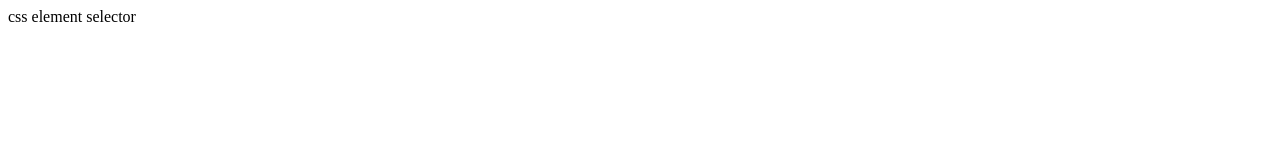
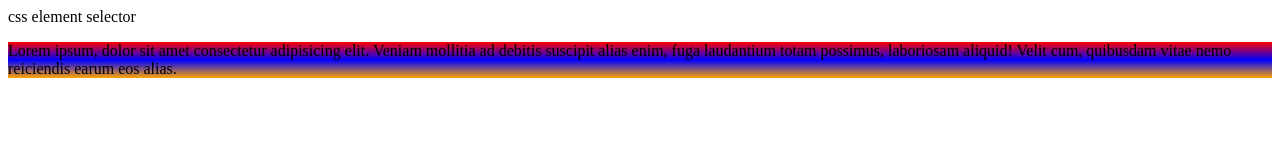
Before and after one commit to codewithTDA/08web, a plain HTML site: page index.html in a window 1280 px wide. Drawn offline with Linux system fonts and the light colour scheme.

Commit message:
update file

```diff
--- a/index.html
+++ b/index.html
@@ -8,11 +8,16 @@
         div{
             background-color: red1;
         }
+        #para{
+            background-image: linear-gradient(red,blue,orange);
+
+        }
     </style>
 </head>
 <body>
     <div>
         css element selector
     </div>
+    <p id="para">Lorem ipsum, dolor sit amet consectetur adipisicing elit. Veniam mollitia ad debitis suscipit alias enim, fuga laudantium totam possimus, laboriosam aliquid! Velit cum, quibusdam vitae nemo reiciendis earum eos alias.</p>
 </body>
 </html>
```
